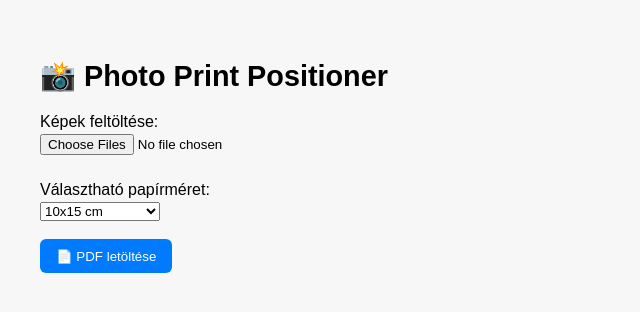
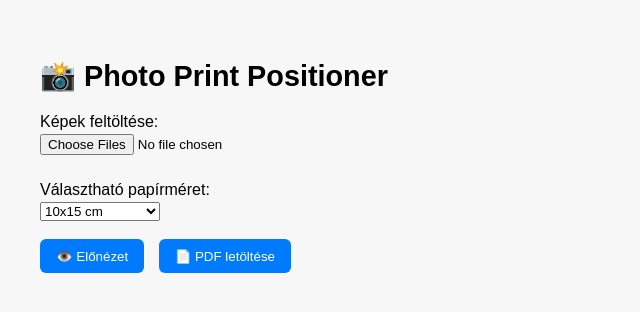
Before and after one commit to Rolexora/photo-print-positioner-demo, a plain HTML site: page index.html in a window 1280 px wide. Shown: the whole page, without its empty margins (0-640 px from the left). Drawn offline with nearby package versions, Linux system fonts and the light colour scheme.

Commit message:
Update index.html

```diff
--- a/index.html
+++ b/index.html
@@ -10,8 +10,9 @@
     input[type="number"] { width: 60px; }
     label { display: block; margin: 0.5rem 0 0.2rem; }
     .flex-row { display: flex; gap: 1rem; align-items: center; flex-wrap: wrap; }
-    button { padding: 0.6rem 1rem; background: #007bff; color: white; border: none; border-radius: 6px; cursor: pointer; }
+    button { padding: 0.6rem 1rem; background: #007bff; color: white; border: none; border-radius: 6px; cursor: pointer; margin-right: 10px; }
     button:hover { background: #0056b3; }
+    #previewCanvas { border: 1px solid #ccc; margin-top: 1rem; max-width: 100%; }
     canvas { display: none; }
   </style>
 </head>
@@ -33,8 +34,10 @@
 
   <div id="imageList"></div>
 
+  <button onclick="generatePreview()">👁️ Előnézet</button>
   <button onclick="generatePDF()">📄 PDF letöltése</button>
 
+  <canvas id="previewCanvas"></canvas>
   <canvas id="canvas"></canvas>
 
   <script src="https://cdnjs.cloudflare.com/ajax/libs/jspdf/2.5.1/jspdf.umd.min.js"></script>
@@ -43,6 +46,9 @@
     const imageList = document.getElementById("imageList");
     const canvas = document.getElementById("canvas");
     const ctx = canvas.getContext("2d");
+
+    const previewCanvas = document.getElementById("previewCanvas");
+    const previewCtx = previewCanvas.getContext("2d");
 
     let images = [];
 
@@ -121,6 +127,59 @@
       return sizes[size] || [10, 15];
     }
 
+    function cmToPx(cm) {
+      // kb. 37.8 px = 1 cm (weben, 96 dpi)
+      return cm * 37.8;
+    }
+
+    function generatePreview() {
+      if (images.length === 0) {
+        alert("Kérlek, tölts fel először képeket!");
+        return;
+      }
+
+      const selectedSize = document.getElementById("paperSize").value;
+      const [pageWcm, pageHcm] = getPaperSizeCm(selectedSize);
+
+      // Átalakítás pixelre, hogy a canvasban méretarányos legyen a megjelenítés
+      const scale = 10; // pixel/cm nagyítás a képernyőn (szabadon állítható)
+      const pageW = pageWcm * scale;
+      const pageH = pageHcm * scale;
+
+      previewCanvas.width = pageW;
+      previewCanvas.height = pageH;
+      previewCanvas.style.display = "block";
+
+      previewCtx.fillStyle = "#fff";
+      previewCtx.fillRect(0, 0, pageW, pageH);
+
+      let x = 0;
+      let y = 0;
+      let maxHeightInRow = 0;
+
+      for (let imgObj of images) {
+        for (let i = 0; i < imgObj.copies; i++) {
+          const imgW = imgObj.width * scale;
+          const imgH = imgObj.height * scale;
+
+          if (x + imgW > pageW) {
+            x = 0;
+            y += maxHeightInRow;
+            maxHeightInRow = 0;
+          }
+          if (y + imgH > pageH) {
+            // Ha nem fér el, nem rajzoljuk tovább (előnézet korlátozva)
+            break;
+          }
+
+          previewCtx.drawImage(imgObj.img, x, y, imgW, imgH);
+
+          x += imgW;
+          if (imgH > maxHeightInRow) maxHeightInRow = imgH;
+        }
+      }
+    }
+
     async function generatePDF() {
       const { jsPDF } = window.jspdf;
       const selectedSize = document.getElementById("paperSize").value;
@@ -135,13 +194,11 @@
 
       for (let imgObj of images) {
         for (let i = 0; i < imgObj.copies; i++) {
-          // Ha nem fér el a kép szélessége a sorban, új sorba lépünk
           if (x + imgObj.width > pageW) {
             x = 0;
             y += maxHeightInRow + margin;
             maxHeightInRow = 0;
           }
-          // Ha nem fér el a kép magassága az oldalon, új oldalra lépünk
           if (y + imgObj.height > pageH) {
             pdf.addPage();
             x = 0;
```
